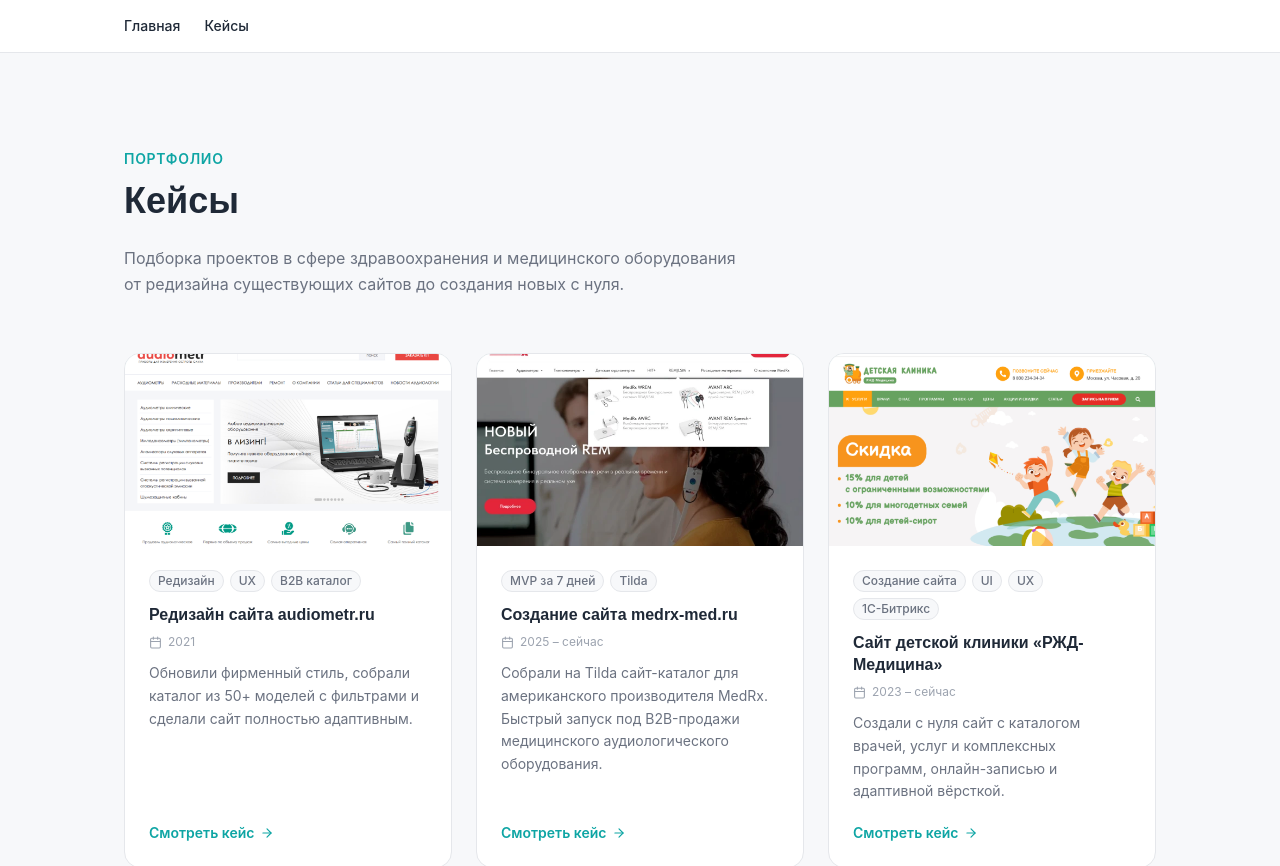
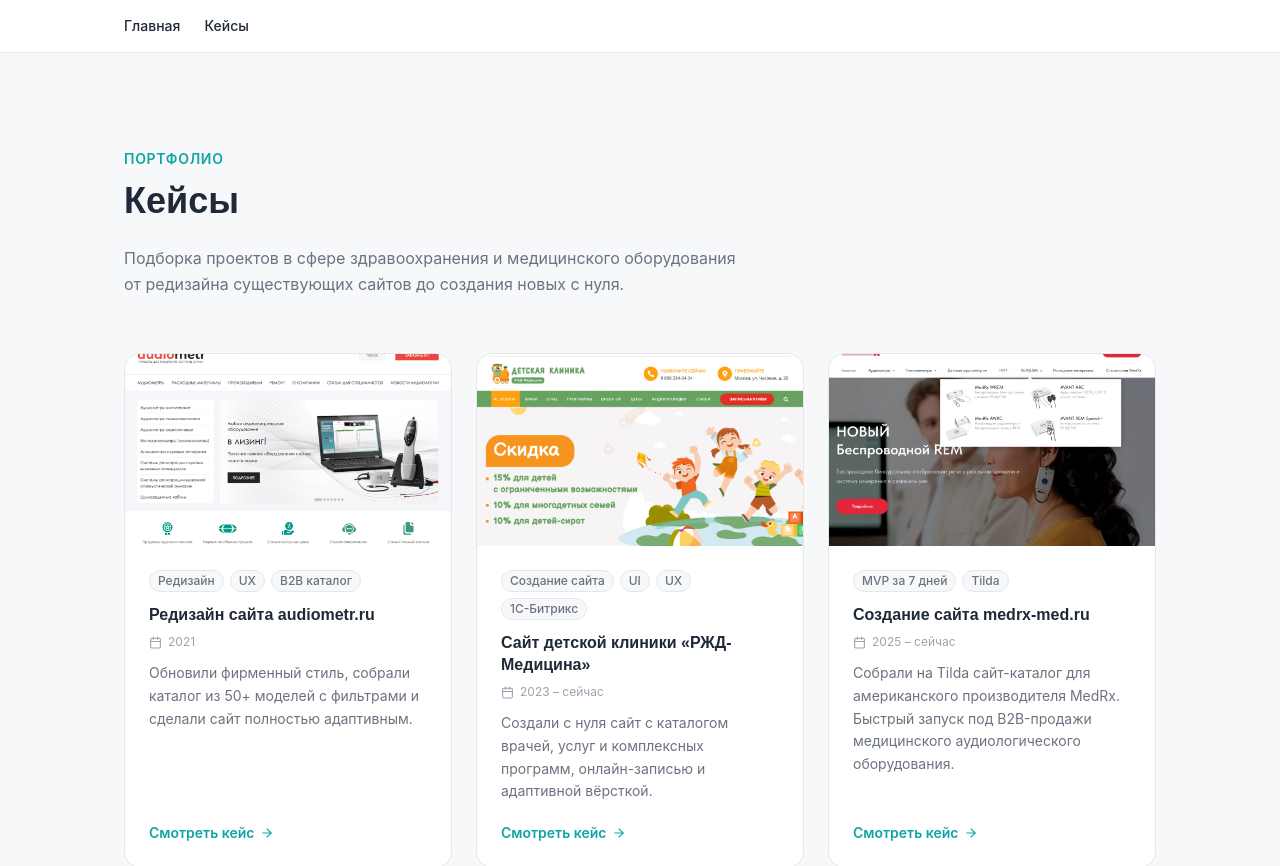
Before and after one commit to ylicezar/portfolio, a React (Vite) app: page /cases in a window 1280 px wide. Shown: the top 866 px of the page. Built offline with nearby package versions, Linux system fonts and the light colour scheme.

Commit message:
кейсы

```diff
--- a/src/pages/Cases.tsx
+++ b/src/pages/Cases.tsx
@@ -12,16 +12,7 @@ const CASES = [
       "Обновили фирменный стиль, собрали каталог из 50+ моделей с фильтрами и сделали сайт полностью адаптивным.",
     link: "/cases/audiometr",
   },
-  {
-    id: "medrx-med",
-    image: "/medrx-med.webp",
-    title: "Создание сайта medrx-med.ru",
-    period: "2025 – сейчас",
-    tags: ["MVP за 7 дней", "Tilda"],
-    summary:
-      "Собрали на Tilda сайт-каталог для американского производителя MedRx. Быстрый запуск под B2B-продажи медицинского аудиологического оборудования.",
-    link: "/cases/medrx",
-  },
+
   {
     id: "deti-klinika",
     image: "/detyrzd.png",
@@ -31,6 +22,16 @@ const CASES = [
     summary:
       "Создали с нуля сайт с каталогом врачей, услуг и комплексных программ, онлайн-записью и адаптивной вёрсткой.",
     link: "/cases/deti-klinika",
+  },
+    {
+    id: "medrx-med",
+    image: "/medrx-med.webp",
+    title: "Создание сайта medrx-med.ru",
+    period: "2025 – сейчас",
+    tags: ["MVP за 7 дней", "Tilda"],
+    summary:
+      "Собрали на Tilda сайт-каталог для американского производителя MedRx. Быстрый запуск под B2B-продажи медицинского аудиологического оборудования.",
+    link: "/cases/medrx",
   },
   {
     id: "interacoustics",
```
